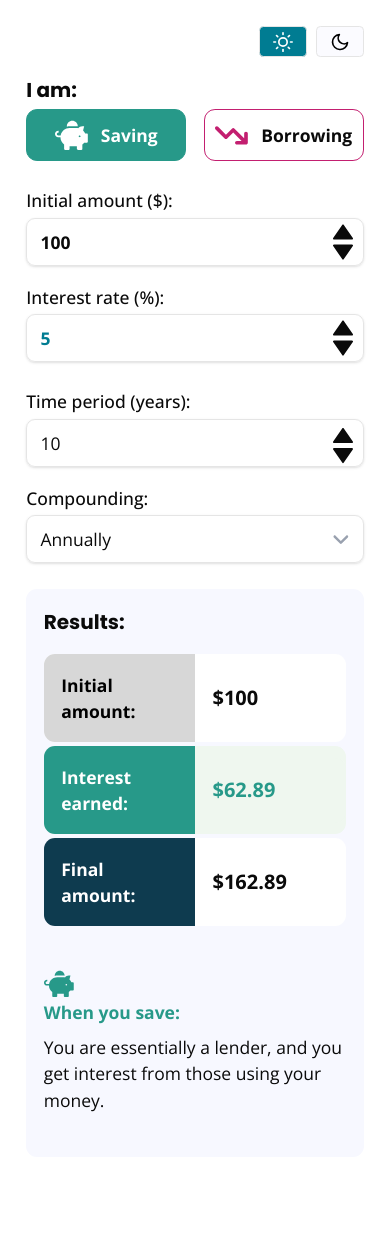
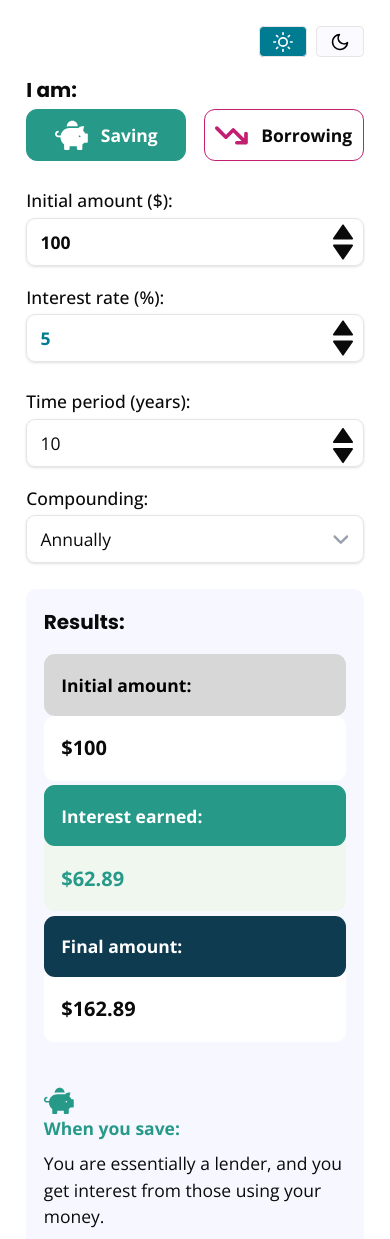
Before and after one commit to SU-SWS/ifdm_learning_apps, a Next.js app: page /interactives/interest-calculator in a window 390 px wide. Shown: the top 1239 px of the page. Before the commit the page ends 1218 px from the top, so only its background shows below. Built offline with nearby package versions, Linux system fonts and the light colour scheme.

Commit message:
IFDM-98: changed display for 320 to 639 to stack results

```diff
--- a/app/interactives/debt-payoff-calculator/page.tsx
+++ b/app/interactives/debt-payoff-calculator/page.tsx
@@ -365,29 +365,29 @@ export default function DebtPayoffCalculator() {
                     </div>
 
                     <div className="innerwrapper">
-                      <div className="flex flex-row mb-1 rounded-lg bg-[var(--results-white-background)]">
-                        <div className="w-[50%] p-4 font-bold rounded-l-lg text-white bg-navy">
+                      <div className="flex flex-col sm:flex-row mb-1 rounded-lg sm:bg-[var(--results-white-background)]">
+                        <div className="w-full sm:w-[50%] p-4 font-bold rounded-lg sm:rounded-l-lg sm:rounded-r-none text-white bg-navy">
                           Total interest:
                         </div>
-                        <div className="w-[50%] text-lg-title p-4 self-center rounded-r-lg font-bold text-[var(--foreground)] overflow-hidden text-ellipsis bg-[var(--secondary-background)]">
+                        <div className="w-full sm:w-[50%] text-lg-title p-4 self-center rounded-lg sm:rounded-r-lg font-bold text-[var(--foreground)] overflow-hidden text-ellipsis bg-[var(--secondary-background)]">
                           {formatCurrency(payoffResult.totalInterest)}
                         </div>
                       </div>
 
-                      <div className="flex flex-row mb-1 rounded-lg bg-[var(--results-white-background)]">
-                        <div className="w-[50%] p-4 text-black font-bold rounded-l-lg bg-grey-med-dark">
+                      <div className="flex flex-col sm:flex-row mb-1 rounded-lg sm:bg-[var(--results-white-background)]">
+                        <div className="w-full sm:w-[50%] p-4 text-black font-bold rounded-lg sm:rounded-l-lg sm:rounded-r-none bg-grey-med-dark">
                           Total amount paid:
                         </div>
-                        <div className="w-[50%] text-lg-title p-4 self-center rounded-r-lg font-bold text-[var(--foreground)] overflow-hidden text-ellipsis bg-[var(--secondary-background)]">
+                        <div className="w-full sm:w-[50%] text-lg-title p-4 self-center rounded-lg sm:rounded-r-lg font-bold text-[var(--foreground)] overflow-hidden text-ellipsis bg-[var(--secondary-background)]">
                           {formatCurrency(payoffResult.totalAmountPaid)}
                         </div>
                       </div>
 
-                      <div className="flex flex-row mb-1 rounded-lg bg-[var(--results-white-background)]">
-                        <div className="w-[50%] p-4 bg-lagunita font-bold text-white rounded-l-lg">
+                      <div className="flex flex-col sm:flex-row mb-1 rounded-lg sm:bg-lagunita-lighter">
+                        <div className="w-full sm:w-[50%] p-4 bg-lagunita font-bold text-white rounded-lg sm:rounded-l-lg sm:rounded-r-none">
                           Interest saved:
                         </div>
-                        <div className="w-[50%] text-lg-title p-4 self-center rounded-r-lg font-bold text-[var(--foreground)] overflow-hidden text-ellipsis bg-lagunita-lighter text-lagunita">
+                        <div className="w-full sm:w-[50%] text-lg-title p-4 self-center rounded-lg sm:rounded-r-lg font-bold text-[var(--foreground)] overflow-hidden text-ellipsis bg-lagunita-lighter text-lagunita">
                           {formatCurrency(payoffResult.interestSaved)}
                         </div>
                       </div>
--- a/app/interactives/interest-calculator/page.tsx
+++ b/app/interactives/interest-calculator/page.tsx
@@ -280,27 +280,27 @@ const InterestRateVisual = () => {
           <h2 className="font-poppins text-lg-title text-[var(--foreground)] font-bold pb-4">Results:</h2>
           <div className="lg:grid lg:grid-cols-2 lg:gap-15">
             <div className="innerwrapper">
-              <div className="flex flex-row mb-1 rounded-lg bg-[var(--results-white-background)]">
-                <div className="w-[50%] p-4 text-black font-bold rounded-l-lg bg-grey-med-dark">
+              <div className="flex flex-col sm:flex-row mb-1 rounded-lg sm:bg-[var(--results-white-background)]">
+                <div className="w-full sm:w-[50%] p-4 text-black font-bold rounded-lg sm:rounded-l-lg sm:rounded-r-none bg-grey-med-dark">
                   Initial amount:
                 </div>
-                <div className="w-[50%] text-lg-title p-4 self-center rounded-r-lg bg-[var(--secondary-background)] font-bold text-[var(--foreground)] overflow-hidden text-ellipsis">
+                <div className="w-full sm:w-[50%] text-lg-title p-4 self-center rounded-lg sm:rounded-r-lg bg-[var(--secondary-background)] font-bold text-[var(--foreground)] overflow-hidden text-ellipsis">
                   ${amount.toLocaleString()}
                 </div>
               </div>
-              <div className={` flex flex-row rounded-lg mb-1 ${ mode === "saving"
+              <div className={` flex flex-col sm:flex-row rounded-lg mb-1 ${ mode === "saving"
                   ? "bg-palo-verde-light text-palo-verde"
                   : "bg-berry-light text-berry"
                 }`}>
                 <div
-                  className={`w-[50%] p-4 font-bold text-white rounded-l-lg  ${
+                  className={`w-full sm:w-[50%] p-4 font-bold text-white rounded-lg sm:rounded-l-lg sm:rounded-r-none  ${
                     mode === "saving" ? "bg-palo-verde" : "bg-berry"
                   }`}
                 >
                   {mode === "saving" ? "Interest earned" : "Interest paid"}:
                 </div>
                 <div
-                  className={`w-[50%] text-lg-title p-4 self-center rounded-r-lg font-bold overflow-hidden text-ellipsis ${
+                  className={`w-full sm:w-[50%] text-lg-title p-4 self-center rounded-lg sm:rounded-r-lg font-bold overflow-hidden text-ellipsis ${
                     mode === "saving"
                       ? "bg-palo-verde-light text-palo-verde"
                       : "bg-berry-light text-berry"
@@ -312,11 +312,11 @@ const InterestRateVisual = () => {
                   })}
                 </div>
               </div>
-              <div className="flex flex-row mb-1 bg-[var(--results-blue-background)] rounded-lg">
-                <div className="w-[50%] p-4 font-bold text-white bg-navy rounded-l-lg">
+              <div className="flex flex-col sm:flex-row mb-1 bg-[var(--results-blue-background)] rounded-lg">
+                <div className="w-full sm:w-[50%] p-4 font-bold text-white bg-navy rounded-lg sm:rounded-l-lg sm:rounded-r-none">
                   Final amount:
                 </div>
-                <div className="w-[50%] text-lg-title p-4 self-center rounded-r-lg font-bold text-[var(--foreground)] bg-[var(--results-blue-background)] overflow-hidden text-ellipsis">
+                <div className="w-full sm:w-[50%] text-lg-title p-4 self-center rounded-lg sm:rounded-r-lg font-bold text-[var(--foreground)] bg-[var(--results-blue-background)] overflow-hidden text-ellipsis">
                   ${totalAmount.toLocaleString(undefined, {
                     minimumFractionDigits: 2,
                     maximumFractionDigits: 2,
--- a/app/interactives/savings-calculator/page.tsx
+++ b/app/interactives/savings-calculator/page.tsx
@@ -573,21 +573,21 @@ export default function SavingsCalculator() {
               <div className="pt-6">
                 <div className="rounded-lg">
                   <div className="innerwrapper">
-                    <div className="flex flex-row mb-1 rounded-lg bg-[var(--results-white-background)]">
-                      <div className="w-[50%] p-4 text-black font-bold rounded-l-lg bg-grey-med-dark">
+                    <div className="flex flex-col sm:flex-row mb-1 rounded-lg sm:bg-[var(--results-white-background)]">
+                      <div className="w-full sm:w-[50%] p-4 text-black font-bold rounded-lg sm:rounded-l-lg sm:rounded-r-none bg-grey-med-dark">
                         Total deposited:
                       </div>
-                      <div className="w-[50%] text-lg-title p-4 self-center rounded-r-lg font-bold text-[var(--foreground)] overflow-hidden text-ellipsis bg-[var(--secondary-background)]">
+                      <div className="w-full sm:w-[50%] text-lg-title p-4 self-center rounded-lg sm:rounded-r-lg font-bold text-[var(--foreground)] overflow-hidden text-ellipsis bg-[var(--secondary-background)]">
                         {isInvalid(results.totalDeposited)
                         ? "$0"
                         : `$${results.totalDeposited.toFixed(2).toLocaleString()}`}
                       </div>
                     </div>
-                    <div className="flex flex-row mb-1 bg-lagunita-lighter rounded-lg">
-                      <div className="w-[50%] text-md p-4 rounded-l-lg bg-lagunita font-bold text-white">
+                    <div className="flex flex-col sm:flex-row mb-1 bg-lagunita-lighter rounded-lg">
+                      <div className="w-full sm:w-[50%] text-md p-4 rounded-lg sm:rounded-l-lg sm:rounded-r-none bg-lagunita font-bold text-white">
                         Interest earned:
                       </div>
-                      <div className="w-[50%] text-lg-title p-4 self-center rounded-r-lg bg-lagunita-lighter text-lagunita font-bold overflow-hidden text-ellipsis"
+                      <div className="w-full sm:w-[50%] text-lg-title p-4 self-center rounded-lg sm:rounded-r-lg bg-lagunita-lighter text-lagunita font-bold overflow-hidden text-ellipsis"
                       >
                         {(isInvalid(results.interestEarned) || results.interestEarned < 0)
                         ? "$0"
@@ -595,11 +595,11 @@ export default function SavingsCalculator() {
                       </div>
                     </div>
                     {mode !== "future-balance" && (
-                    <div className="flex flex-row mb-1 bg-[var(--results-blue-background)] rounded-lg">
-                      <div className="w-[50%] text-md p-4 font-bold text-white bg-navy rounded-l-lg flex items-center">
+                    <div className="flex flex-col sm:flex-row mb-1 sm:bg-[var(--results-blue-background)] rounded-lg">
+                      <div className="w-full sm:w-[50%] text-md p-4 font-bold text-white bg-navy rounded-lg sm:rounded-l-lg sm:rounded-r-none flex items-center">
                         Final balance:
                       </div>
-                      <div className="w-[50%] text-lg-title p-4 rounded-r-lg font-bold overflow-hidden text-ellipsis flex items-center text-[var(--foreground)] bg-[var(--results-blue-background)]">
+                      <div className="w-full sm:w-[50%] text-lg-title p-4 rounded-lg sm:rounded-r-lg font-bold overflow-hidden text-ellipsis flex items-center text-[var(--foreground)] bg-[var(--results-blue-background)]">
                         ${results.finalBalance.toFixed(2).toLocaleString()}
                       </div>
                     </div>
```
Also changed, not shown: app/interactives/present-value-calculator/page.tsx (+9 -9 lines).
